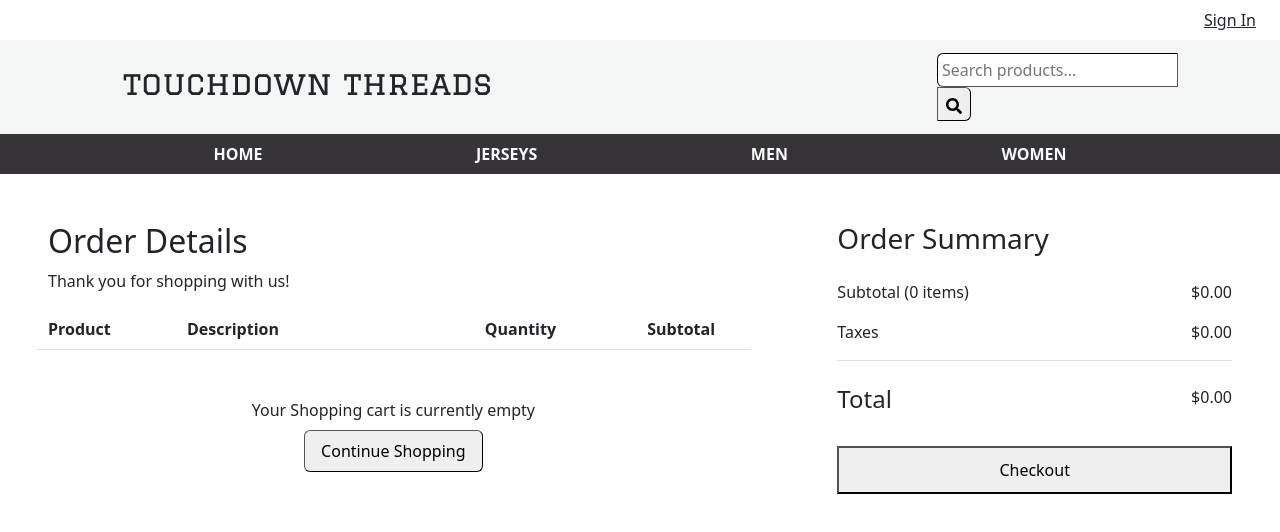
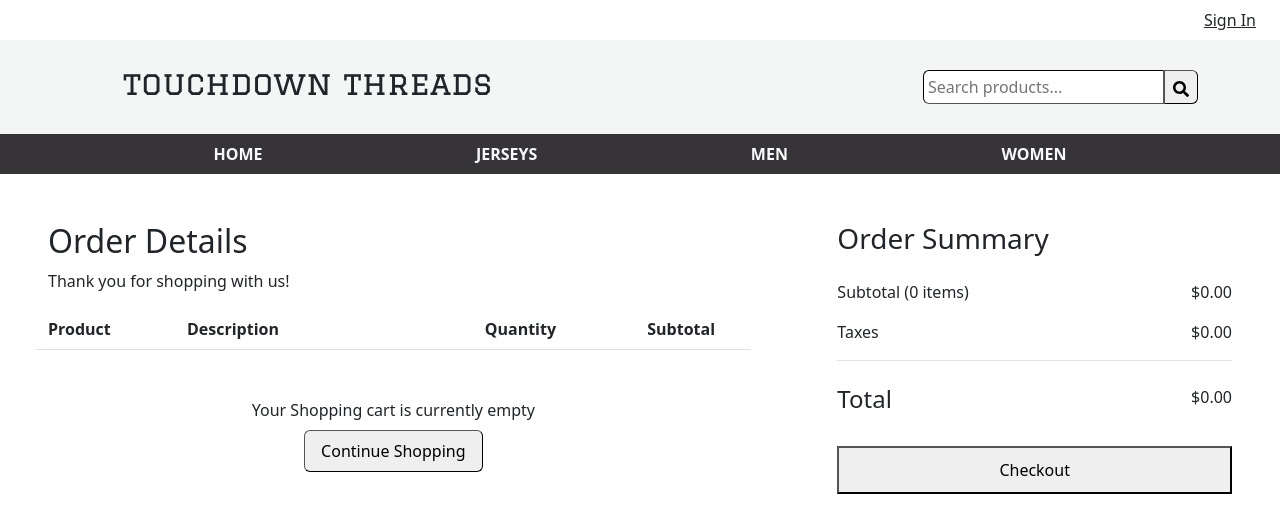
Before and after one commit to aaronsoukaphay/Final-Project, a React (Vite) app in the folder client/: page /cart in a window 1280 px wide. Shown: the top 532 px of the page. Built offline with nearby package versions, Linux system fonts and the light colour scheme.

Commit message:
fixed minor bug

```diff
--- a/client/src/Header.tsx
+++ b/client/src/Header.tsx
@@ -150,7 +150,7 @@ function BottomBanner({ team, handleSubmit }) {
               <h2>touchdown threads</h2>
             </Col>
           )}
-          <Col lg={3}>
+          <Col className="text-end" lg={4} md={5} sm={5} xs={6}>
             <form onSubmit={handleSubmit}>
               <input
                 placeholder="Search products..."
--- a/client/src/Home.tsx
+++ b/client/src/Home.tsx
@@ -61,7 +61,7 @@ export default function Home() {
               season in style!
             </p>
             <div>
-              <Link to="/catalog/Jersey">
+              <Link to="/catalog/jerseys">
                 <Button>Shop NFL Jerseys</Button>
               </Link>
             </div>
```
